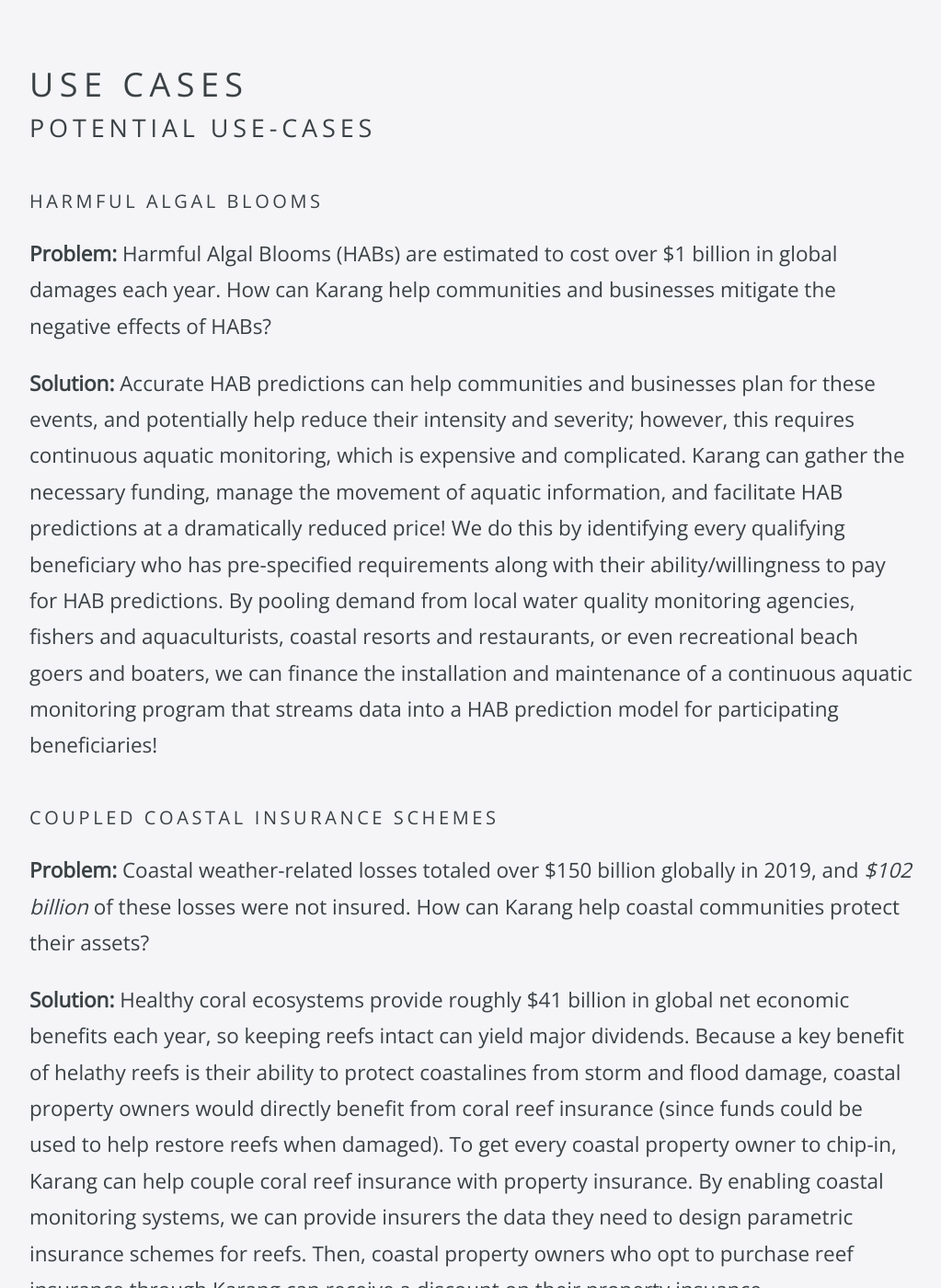
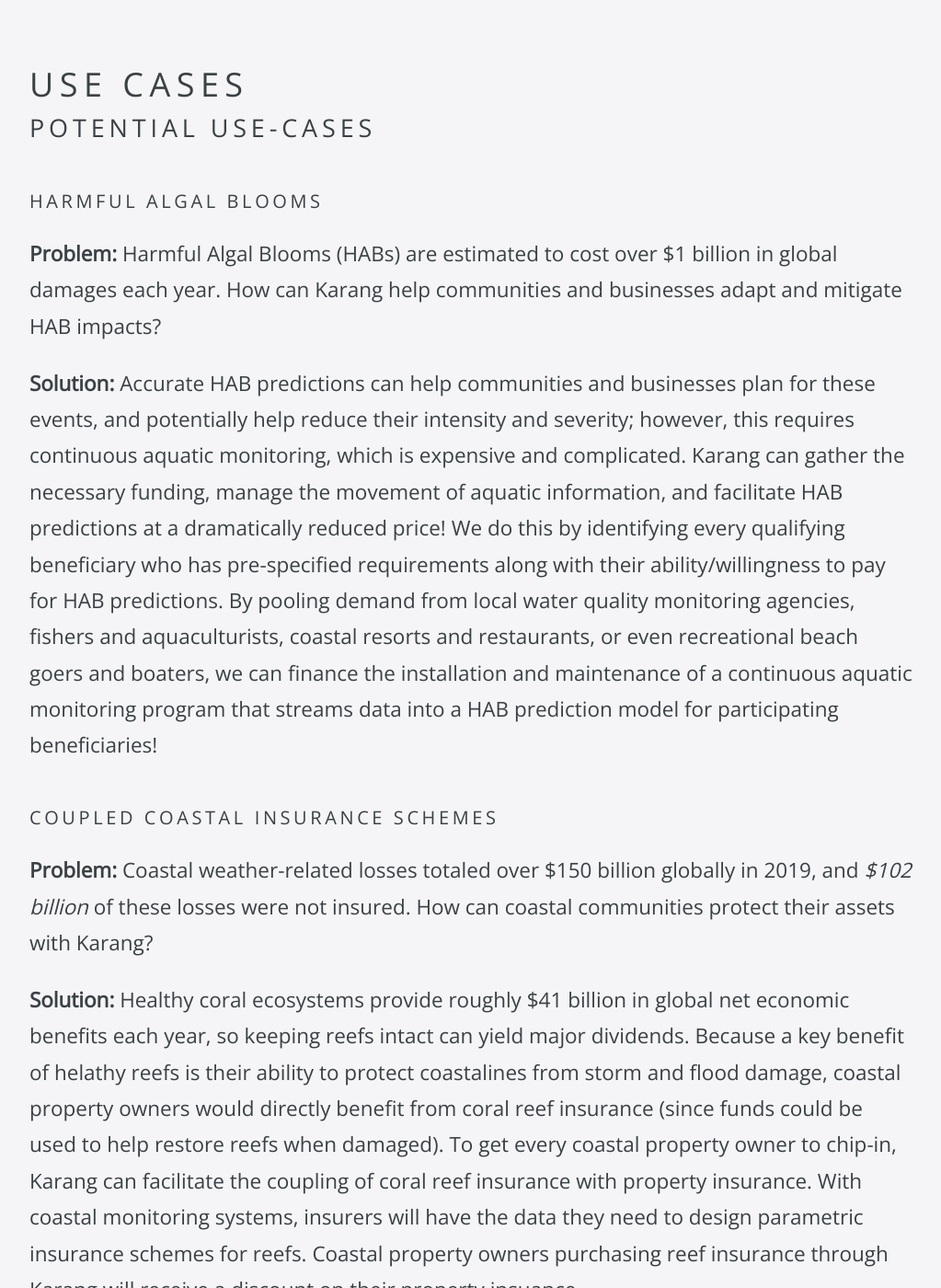
Before and after one commit to SSOATeam/website, a Jekyll site: the page built from use-cases/index.html, in a window 1280 px wide and 1400 px high, scrolled down 435 px. Shown: the whole window at 92% size, without its empty margins (128-1151 px from the left). Built offline with Jekyll 4.4.1, drawn with Linux system fonts in a browser that asks for light colours; nearby versions of some CDN libraries; some of the changed text lies outside the part shown.

Commit message:
Update insurance solution text.

```diff
--- a/use-cases/index.html
+++ b/use-cases/index.html
@@ -9,7 +9,7 @@
 <h3 id="potential-use-cases">Potential Use-Cases</h3>
 <h5 id="harmful-algal-blooms">Harmful Algal Blooms</h5>
 <p><strong>Problem:</strong> Harmful Algal Blooms (HABs) are estimated to cost over $1 billion in global damages each year. How can Karang help
-	communities and businesses mitigate the negative effects of HABs?</p>
+	communities and businesses adapt and mitigate HAB impacts?</p>
 <p><strong>Solution:</strong> Accurate HAB predictions can help communities and businesses plan for these events, and potentially help reduce their intensity
 	and severity; however, this requires continuous aquatic monitoring, which is expensive and complicated. Karang can gather the necessary funding,
 	manage the movement of aquatic information, and facilitate HAB predictions at a dramatically reduced price! We do this by identifying every qualifying
@@ -20,14 +20,14 @@
 
 <h5 id="coupled-coastal-insurance-schemes">Coupled Coastal Insurance Schemes</h5>
 <p><strong>Problem:</strong> Coastal weather-related losses totaled over $150 billion globally in 2019, and <i>$102 billion</i> of these losses were not insured.
-	How can Karang help coastal communities protect their assets?
+	How can coastal communities protect their assets with Karang?
 </p>
 <p><strong>Solution:</strong> Healthy coral ecosystems provide roughly $41 billion in global net economic benefits each year, so keeping reefs intact
 	can yield major dividends. Because a key benefit of helathy reefs is their ability to protect coastalines from storm and flood damage, coastal
 	property owners would directly benefit from coral reef insurance (since funds could be used to help restore reefs when damaged). To get every
-	coastal property owner to chip-in, Karang can help couple coral reef insurance with property insurance. By enabling coastal monitoring systems,
-	we can provide insurers the data they need to design parametric insurance schemes for reefs. Then, coastal property owners who opt to purchase
-	reef insurance through Karang can receive a discount on their property insuance.
+	coastal property owner to chip-in, Karang can facilitate the coupling of coral reef insurance with property insurance. With coastal monitoring systems,
+	insurers will have the data they need to design parametric insurance schemes for reefs. Coastal property owners purchasing reef insurance through Karang
+	will receive a discount on their property insuance.
 </p>
 
 <h5 id="bomb-fishing-prevention">Bomb Fishing Prevention</h5>
```
